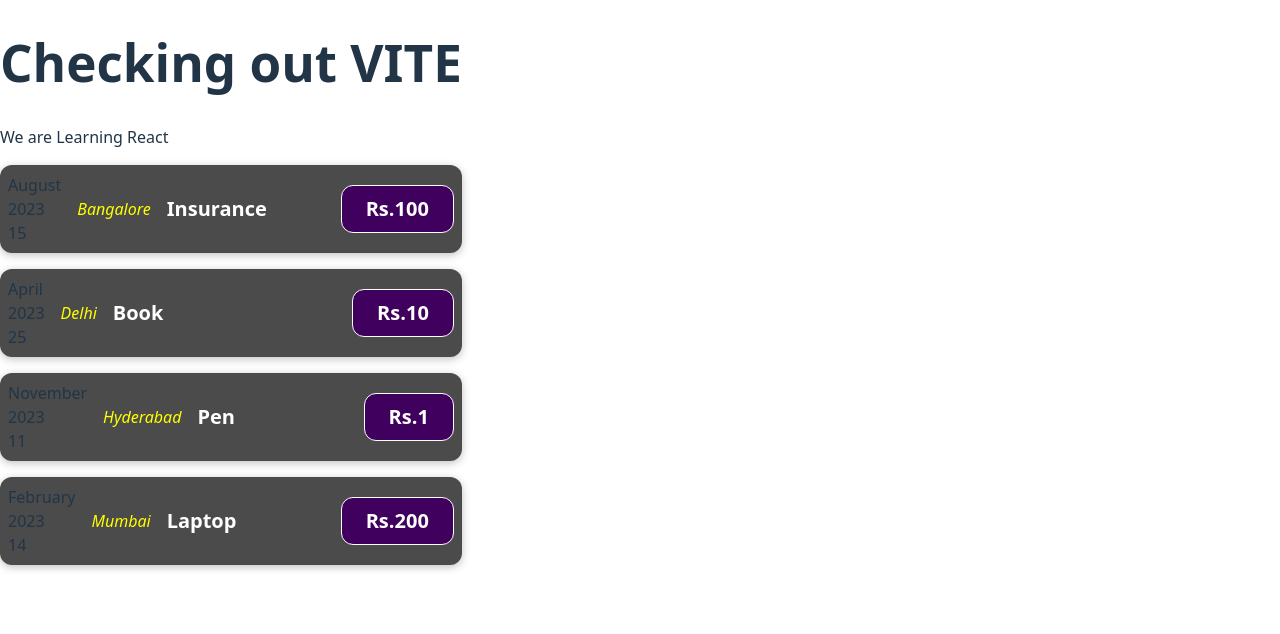
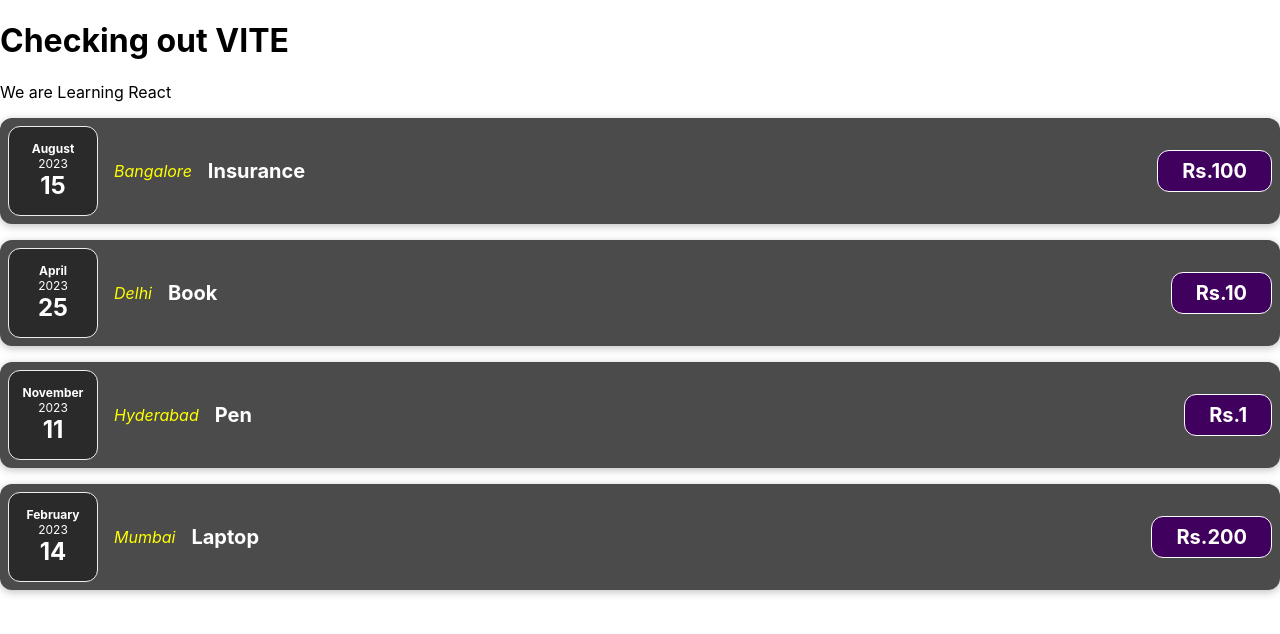
Before and after one commit to coder1110111/Vite-Project, a React (Vite) app: page / in a window 1280 px wide. Shown: the top 634 px of the page. Built offline with nearby package versions, Linux system fonts and the light colour scheme.

Commit message:
Splitted Calendar and Map Function for easy maintaining

```diff
--- a/src/App.jsx
+++ b/src/App.jsx
@@ -1,5 +1,5 @@
 import { useState } from 'react'
-import ExpenseItem from './components/ExpenseItem'
+import Expenses from './components/Expenses';
 // import './App.css'
 
 function App() {
@@ -21,17 +21,7 @@
       <ExpenseItem date={new Date(2025, 6, 14)} title="Movie Ticket" location="West Delhi" price="360" /> */}
 
       {/*Reintroducing Maps */}
-      {expenses.map((expense) => {
-        return (
-          <ExpenseItem
-            key={expense.id}
-            date={expense.date}
-            location={expense.location}
-            title={expense.title}
-            price={expense.price}
-          />
-        )
-      })}
+      <Expenses expenses={expenses} />
 
     </>
   )
--- /dev/null
+++ b/src/components/ExpenseDate.css
@@ -0,0 +1,26 @@
+.expense-date {
+  display: flex;
+  flex-direction: column;
+  width: 5.5rem;
+  height: 5.5rem;
+  border: 1px solid #ececec;
+  background-color: #2a2a2a;
+  color: white;
+  border-radius: 12px;
+  align-items: center;
+  justify-content: center;
+}
+
+.expense-date__month {
+  font-size: 0.75rem;
+  font-weight: bold;
+}
+
+.expense-date__year {
+  font-size: 0.75rem;
+}
+
+.expense-date__day {
+  font-size: 1.5rem;
+  font-weight: bold;
+}
--- /dev/null
+++ b/src/components/ExpenseDate.jsx
@@ -0,0 +1,17 @@
+import "./ExpenseDate.css";
+
+const months = ['January', 'February', 'March', 'April', 'May', 'Jume', 'July', 'August', 'September', 'October', 'November', 'December'];
+
+function ExpenseDate(props) {
+
+    return (
+        <div className="expense-date">
+            <div className="expense-date__month">{months[props.date.getMonth()]}</div>
+            <div className="expense-date__year">{props.date.getFullYear()}</div>
+            <div className="expense-date__day">{props.date.getDate()}</div>
+        </div>
+
+    )
+}
+
+export default ExpenseDate;
--- a/src/components/ExpenseItem.jsx
+++ b/src/components/ExpenseItem.jsx
@@ -25,6 +25,8 @@
 
 
 import "./ExpenseItem.css";
+import ExpenseDate from "./ExpenseDate";
+
 
 function ExpenseItem(props) {           //Here we recieve an Object, we name it prop; prop will hold some key-value pairs that we can use
     /* What used to be */
@@ -42,16 +44,12 @@
     // const expenseTitle = props.title;
     // const expenseAmount = props.price;
     // const expenseLocation = props.location;
-    const months = ['January', 'February', 'March', 'April', 'May', 'Jume', 'July', 'August', 'September', 'October', 'November', 'December'];
+
 
     return (
         <div className="expense-item">
             {/* <div>{props.date.toISOString()}</div> */}       {/*To give a calendar like look we cannot display it as such hence we display in a different way */}
-            <div>
-                <div>{months[props.date.getMonth()]}</div>
-                <div>{props.date.getFullYear()}</div>
-                <div>{props.date.getDate()}</div>
-            </div>
+            <ExpenseDate date={props.date} />
             <div className="expense-item__location">{props.location}</div>
             <div className="expense-item__description">
                 <h2>{props.title}</h2>
--- /dev/null
+++ b/src/components/Expenses.css
@@ -0,0 +1,9 @@
+.expenses {
+  padding: 1rem;
+  background-color: rgb(31, 31, 31);
+  margin: 2rem auto;
+  width: 50rem;
+  max-width: 95%;
+  border-radius: 12px;
+  box-shadow: 0 1px 8px rgba(0, 0, 0, 0.25);
+}
--- /dev/null
+++ b/src/components/Expenses.jsx
@@ -0,0 +1,23 @@
+import "./Expenses.css";
+
+import ExpenseItem from "./ExpenseItem";
+
+function Expenses(props) {
+    return (
+        <>
+            {props.expenses.map((expense) => {
+                return (
+                    <ExpenseItem
+                        key={expense.id}
+                        date={expense.date}
+                        location={expense.location}
+                        title={expense.title}
+                        price={expense.price}
+                    />
+                )
+            })}
+        </>
+    )
+}
+
+export default Expenses;
--- a/src/index.css
+++ b/src/index.css
@@ -1,68 +1,14 @@
-:root {
-  font-family: system-ui, Avenir, Helvetica, Arial, sans-serif;
-  line-height: 1.5;
-  font-weight: 400;
-
-  color-scheme: light dark;
-  color: rgba(255, 255, 255, 0.87);
-  background-color: #242424;
-
-  font-synthesis: none;
-  text-rendering: optimizeLegibility;
+body {
+  margin: 0;
+  font-family: -apple-system, BlinkMacSystemFont, "Segoe UI", "Roboto", "Oxygen",
+    "Ubuntu", "Cantarell", "Fira Sans", "Droid Sans", "Helvetica Neue",
+    sans-serif;
   -webkit-font-smoothing: antialiased;
   -moz-osx-font-smoothing: grayscale;
+  /* background: gray; */
 }
 
-a {
-  font-weight: 500;
-  color: #646cff;
-  text-decoration: inherit;
+code {
+  font-family: source-code-pro, Menlo, Monaco, Consolas, "Courier New",
+    monospace;
 }
-a:hover {
-  color: #535bf2;
-}
-
-body {
-  margin: 0;
-  display: flex;
-  /* place-items: center; */
-  min-width: 320px;
-  min-height: 100vh;
-}
-
-h1 {
-  font-size: 3.2em;
-  line-height: 1.1;
-}
-
-button {
-  border-radius: 8px;
-  border: 1px solid transparent;
-  padding: 0.6em 1.2em;
-  font-size: 1em;
-  font-weight: 500;
-  font-family: inherit;
-  background-color: #1a1a1a;
-  cursor: pointer;
-  transition: border-color 0.25s;
-}
-button:hover {
-  border-color: #646cff;
-}
-button:focus,
-button:focus-visible {
-  outline: 4px auto -webkit-focus-ring-color;
-}
-
-@media (prefers-color-scheme: light) {
-  :root {
-    color: #213547;
-    background-color: #ffffff;
-  }
-  a:hover {
-    color: #747bff;
-  }
-  button {
-    background-color: #f9f9f9;
-  }
-}
```
Also changed, not shown: Learnings/General Instructions.txt, Learnings/Splitting_Components.txt (added).
